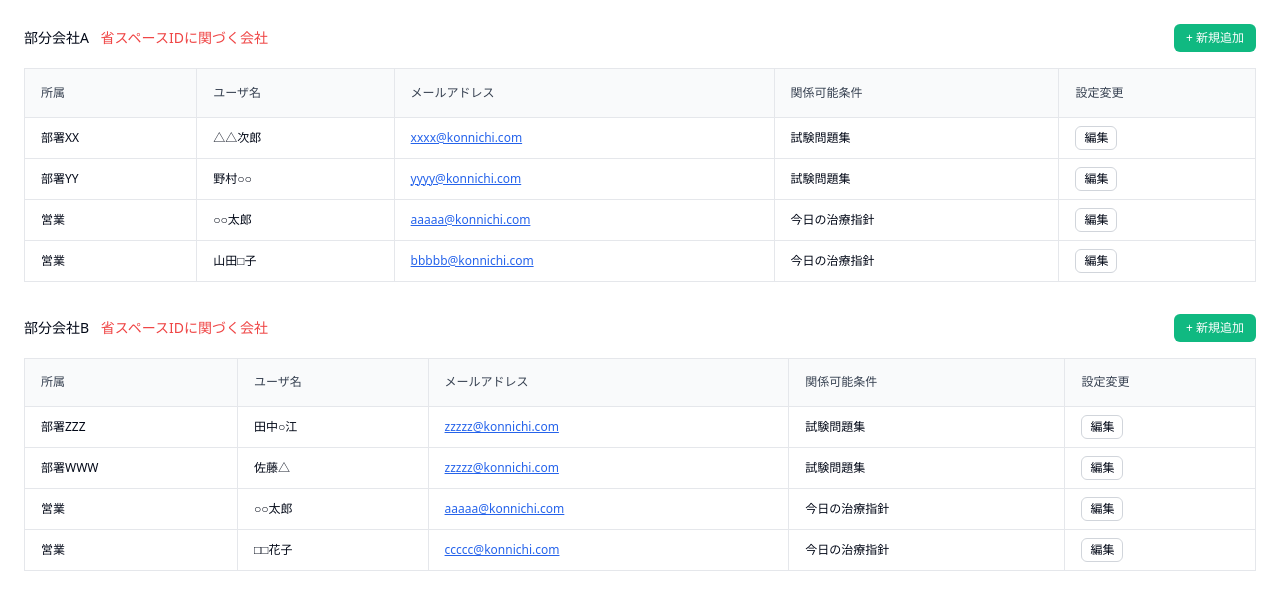
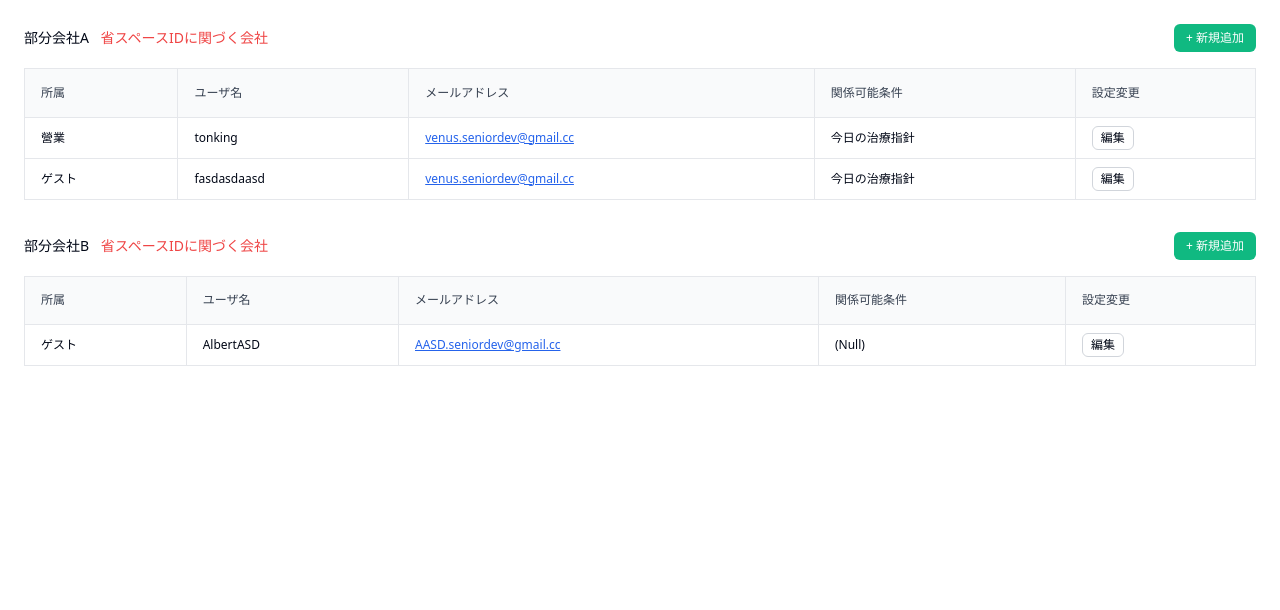
Before and after one commit to infinit-library/quick-shield-protect, a React (Vite) app: page / in a window 1280 px wide. Shown: the top 610 px of the page. Built offline with nearby package versions, Linux system fonts and the light colour scheme.

Commit message:
Add data management table
Implement pixel-perfect table based on user's data.

```diff
--- a/src/components/DataManagementTable.tsx
+++ b/src/components/DataManagementTable.tsx
@@ -10,64 +10,70 @@ import {
 } from '@/components/ui/table';
 
 interface UserData {
-  affiliation: string;
-  username: string;
+  id: number;
+  name: string;
+  org1: string;
+  org2: string;
+  company_name: string;
+  last_name: string;
+  first_name: string;
+  last_kana: string;
+  first_kana: string;
+  access: string;
   email: string;
-  condition: string;
+  created_at: string;
+  updated_at: string;
 }
 
 const DataManagementTable = () => {
   const companyAData: UserData[] = [
     {
-      affiliation: "部署XX",
-      username: "△△次郎",
-      email: "xxxx@konnichi.com",
-      condition: "試験問題集"
+      id: 17,
+      name: "kingfon",
+      org1: "author1",
+      org2: "營業",
+      company_name: "",
+      last_name: "king",
+      first_name: "ton",
+      last_kana: "ksdf",
+      first_kana: "ldf",
+      access: "今日の治療指針",
+      email: "venus.seniordev@gmail.cc",
+      created_at: "2025-07-18 14:",
+      updated_at: "2025-07-18 14::"
     },
     {
-      affiliation: "部署YY",
-      username: "野村○○",
-      email: "yyyy@konnichi.com",
-      condition: "試験問題集"
-    },
-    {
-      affiliation: "営業",
-      username: "○○太郎",
-      email: "aaaaa@konnichi.com",
-      condition: "今日の治療指針"
-    },
-    {
-      affiliation: "営業",
-      username: "山田□子",
-      email: "bbbbb@konnichi.com",
-      condition: "今日の治療指針"
+      id: 18,
+      name: "asdaasdf",
+      org1: "asda",
+      org2: "ゲスト",
+      company_name: "ddddddddddddfsd",
+      last_name: "asdaasd",
+      first_name: "fasd",
+      last_kana: "fasdf",
+      first_kana: "asdfa",
+      access: "今日の治療指針",
+      email: "venus.seniordev@gmail.cc",
+      created_at: "2025-07-18 14:",
+      updated_at: "2025-07-18 14::"
     }
   ];
 
   const companyBData: UserData[] = [
     {
-      affiliation: "部署ZZZ",
-      username: "田中○江",
-      email: "zzzzz@konnichi.com",
-      condition: "試験問題集"
-    },
-    {
-      affiliation: "部署WWW",
-      username: "佐藤△",
-      email: "zzzzz@konnichi.com",
-      condition: "試験問題集"
-    },
-    {
-      affiliation: "営業",
-      username: "○○太郎",
-      email: "aaaaa@konnichi.com",
-      condition: "今日の治療指針"
-    },
-    {
-      affiliation: "営業",
-      username: "□□花子",
-      email: "ccccc@konnichi.com",
-      condition: "今日の治療指針"
+      id: 19,
+      name: "ASD Albert",
+      org1: "sdf",
+      org2: "ゲスト",
+      company_name: "vdvfsd",
+      last_name: "ASD",
+      first_name: "Albert",
+      last_kana: "Jong",
+      first_kana: "ASCAC",
+      access: "(Null)",
+      email: "AASD.seniordev@gmail.cc",
+      created_at: "2025-07-18 14:",
+      updated_at: "2025-07-18 14::"
     }
   ];
 
@@ -99,14 +105,14 @@ const DataManagementTable = () => {
           <TableBody>
             {data.map((user, index) => (
               <TableRow key={index} className="border-b border-gray-200 hover:bg-gray-50">
-                <TableCell className="text-xs px-4 py-2 border-r border-gray-200">{user.affiliation}</TableCell>
-                <TableCell className="text-xs px-4 py-2 border-r border-gray-200">{user.username}</TableCell>
+                <TableCell className="text-xs px-4 py-2 border-r border-gray-200">{user.org2}</TableCell>
+                <TableCell className="text-xs px-4 py-2 border-r border-gray-200">{user.first_name}{user.last_name}</TableCell>
                 <TableCell className="text-xs px-4 py-2 border-r border-gray-200">
                   <a href={`mailto:${user.email}`} className="text-blue-600 underline hover:text-blue-800">
                     {user.email}
                   </a>
                 </TableCell>
-                <TableCell className="text-xs px-4 py-2 border-r border-gray-200">{user.condition}</TableCell>
+                <TableCell className="text-xs px-4 py-2 border-r border-gray-200">{user.access}</TableCell>
                 <TableCell className="text-xs px-4 py-2">
                   <Button
                     variant="outline"
```
